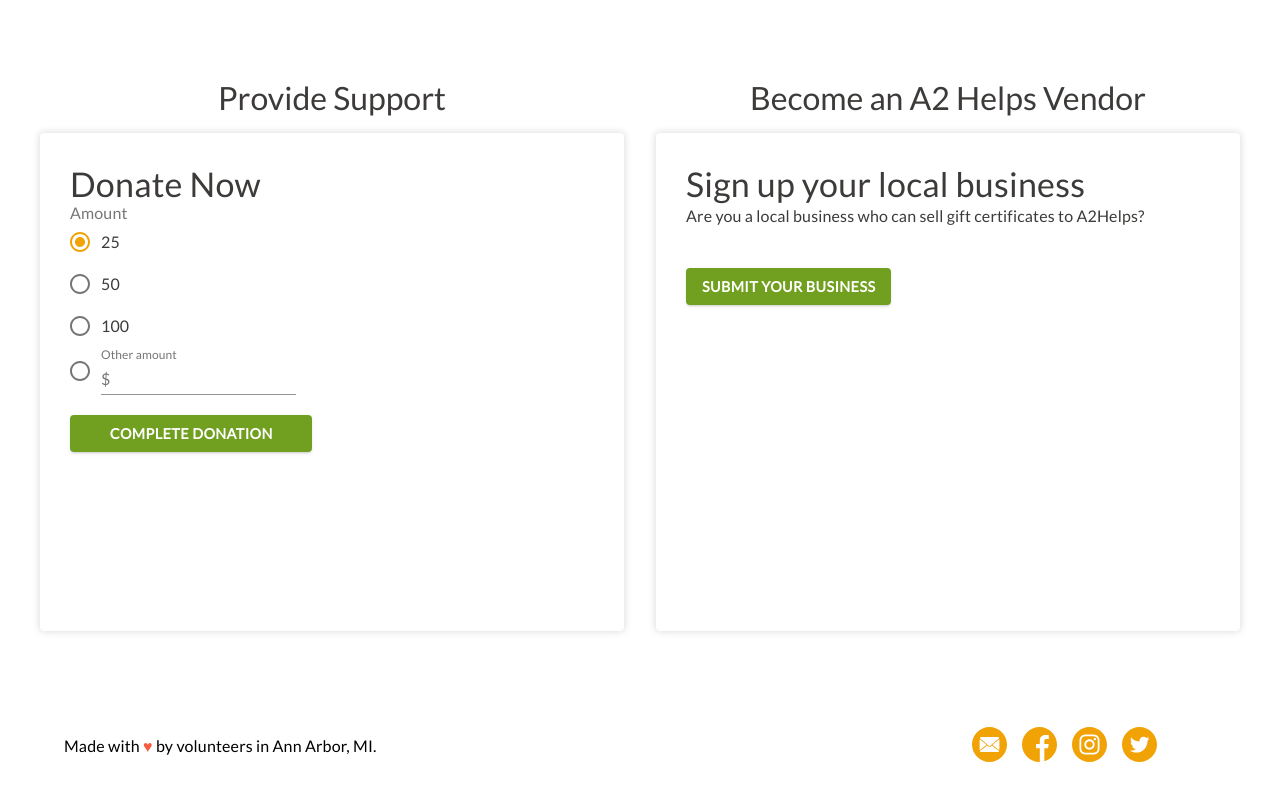
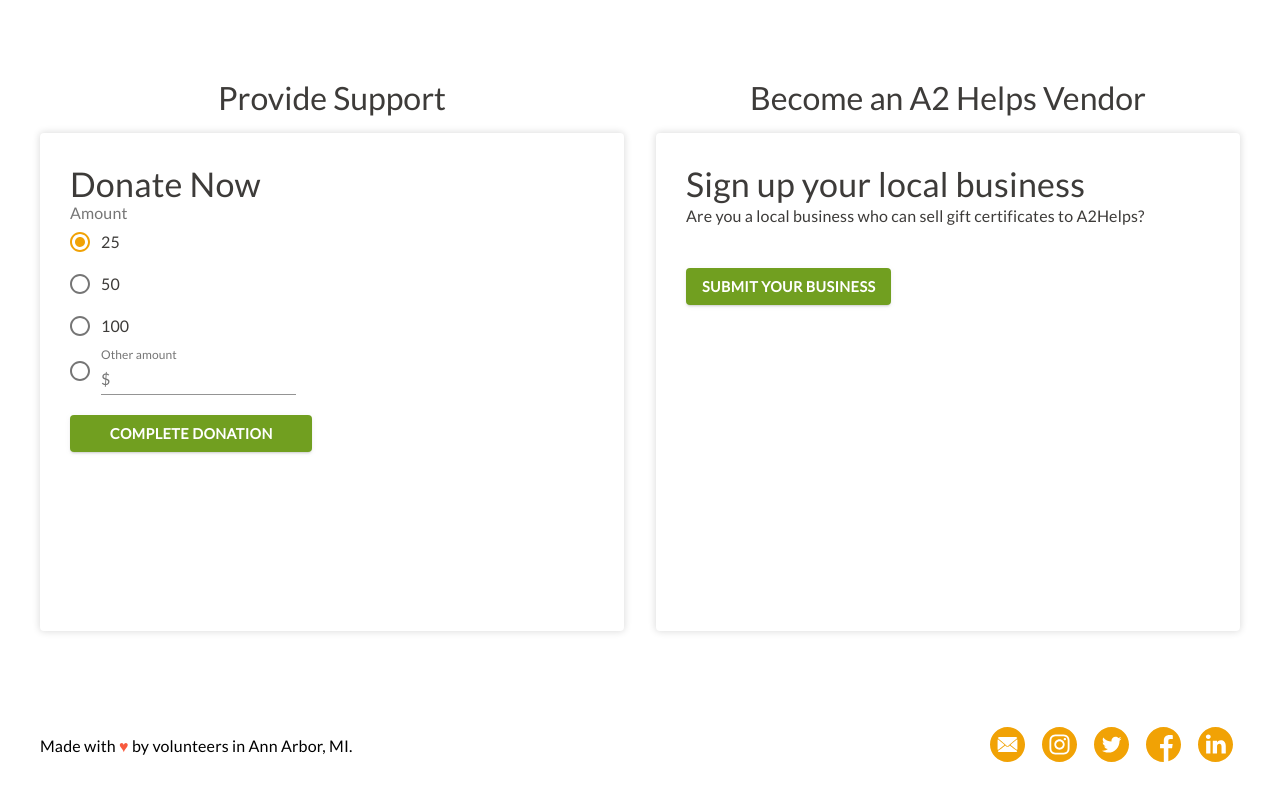
Before and after one commit to A2Helps/a2-helps-web, a React (Create React App) app: page / in a window 1280 px wide. Shown: the part 937-1737 px from the top of the page. Built offline with nearby package versions, Linux system fonts and the light colour scheme; no server answers.

Commit message:
Fixing footer issues & updating with correct social links.

```diff
--- a/src/components/footer/index.js
+++ b/src/components/footer/index.js
@@ -10,21 +10,31 @@
 const useStyles = makeStyles(theme => ({
   root: {
     textAlign: 'center',
-    [theme.breakpoints.up('sm')]: {
+    [theme.breakpoints.up('md')]: {
       textAlign: 'left',
     },
     backgroundColor: '#ffffff',
     padding: 40,
     marginTop: 40,
   },
+  container: {
+    paddingLeft: '0px',
+    paddingRight: '0px',
+  },
   img: {
-    width: '25px',
+    width: '30px',
     marginTop: 20,
-    [theme.breakpoints.up('sm')]: {
+
+    [theme.breakpoints.up('md')]: {
+      width:'35px',
       marginTop: 0,
     },
+  },
+  socialLinks: {
+    maxWidth: '250px',
+    margin: '0 auto',
     [theme.breakpoints.up('md')]: {
-      width:'35px',
+      margin: '0',
     },
   },
 }));
@@ -34,14 +44,15 @@
 
   return (
     <div className={classes.root}>
-      <Container>
+      <Container className={classes.container}>
 
         <Grid
           container
-          alignItems="center"
+          alignItems='center'
+          justify='space-between'
         >
 
-          <Grid item xs={12} sm={9}>
+          <Grid item xs={12} md={9}>
             <Typography variant="body1" color="inherit">
               Made with <strong style={{color: "#F85A3E"}}>♥</strong> by volunteers in Ann Arbor, MI.
             </Typography>
@@ -51,28 +62,34 @@
             item
             container
             xs={12}
-            sm={3}
-            style={{maxWidth: '200px', margin: '0 auto'}}
+            md={3}
+            justify='space-between'
+            className={classes.socialLinks}
           >
-            <Grid item xs={3}>
-              <Link to="/">
+            <Grid item xs={2}>
+              <a href="mailto:help@a2helps.com" target="_top">
                 <img className={classes.img} src="email-icon.svg" alt="Email Icon" />
-              </Link>
+              </a>
             </Grid>
-            <Grid item xs={3}>
-              <Link to="/">
+            <Grid item xs={2}>
+              <a target="_blank" href="https://www.instagram.com/a2helps/">
+                <img className={classes.img} src="instagram-icon.svg" alt="Instagram Icon" />
+              </a>
+            </Grid>
+            <Grid item xs={2}>
+              <a target="_blank" href="https://twitter.com/a2helps">
+                <img className={classes.img} src="twitter-icon.svg" alt="Twitter Icon" />
+              </a>
+            </Grid>
+            <Grid item xs={2}>
+              <a target="_blank" href="https://www.facebook.com/a2helps">
                 <img className={classes.img} src="facebook-icon.svg" alt="Facebook Icon" />
-              </Link>
+              </a>
             </Grid>
-            <Grid item xs={3}>
-              <Link to="/">
-                <img className={classes.img} src="instagram-icon.svg" alt="Instagram Icon" />
-              </Link>
-            </Grid>
-            <Grid item xs={3}>
-              <Link to="/">
-                <img className={classes.img} src="twitter-icon.svg" alt="Twitter Icon" />
-              </Link>
+            <Grid item xs={2}>
+              <a target="_blank" href="https://www.linkedin.com/company/a2-helps/">
+                <img className={classes.img} href="https://www.linkedin.com/company/a2-helps/" src="linkedin-icon.svg" alt="Linkedin Icon" />
+              </a>
             </Grid>
           </Grid>
 
```
Also changed, not shown: public/linkedin-icon.svg (added).
